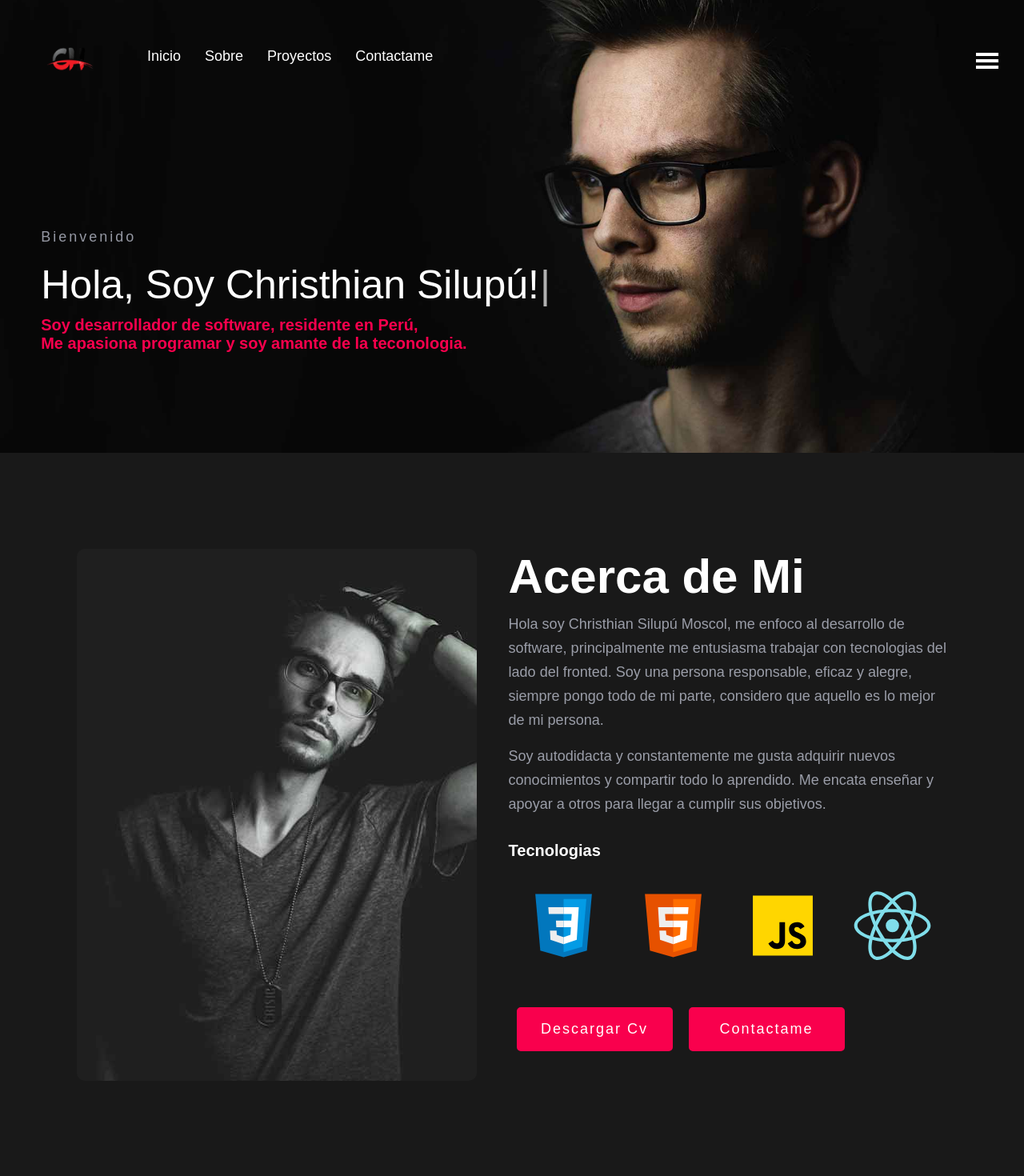
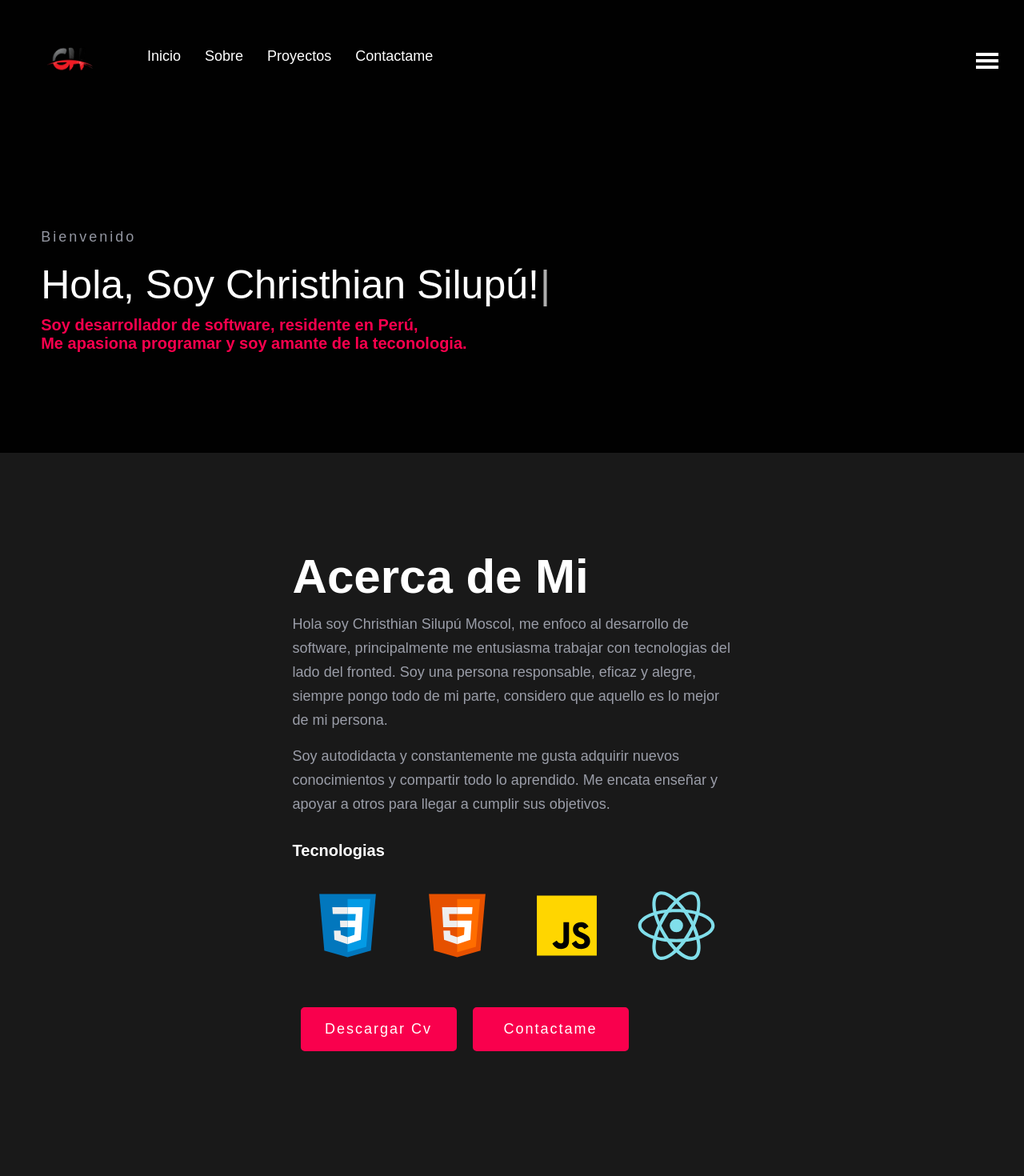
Before and after one commit to ChristhianSM/porfolio, a React (Create React App) app: page / in a window 1280 px wide. Shown: the top 1470 px of the page at 80% size. Built offline with nearby package versions, Linux system fonts and the light colour scheme.

Commit message:
Se arreglo imagenes

```diff
--- a/src/components/About.js
+++ b/src/components/About.js
@@ -16,9 +16,6 @@ function About() {
     <div className="about component__space" id="About">
       <div className="container">
         <div className="row">
-          <div className="col__2">
-            <img src={aboutImg} alt="" className="about__img" />
-          </div>
           <div className="col__2">
             <h1 className="about__heading">Acerca de Mi</h1>
             <div className="about__meta">
--- a/src/components/Contact.js
+++ b/src/components/Contact.js
@@ -133,9 +133,6 @@ function Contact() {
                         </Formik>
                     </div>
                 </div>
-                <div className="col__2">
-                    <img src={contactImg} alt="" className="contact__img" />
-                </div>
             </div>
         </div>
     )
--- a/src/components/Home.css
+++ b/src/components/Home.css
@@ -1,5 +1,4 @@
 .home__bg{
-    background-image: url("./../img/bg.jpg");
     background-color: #010101;
     background-position: 50%;
     background-repeat: no-repeat;
```
